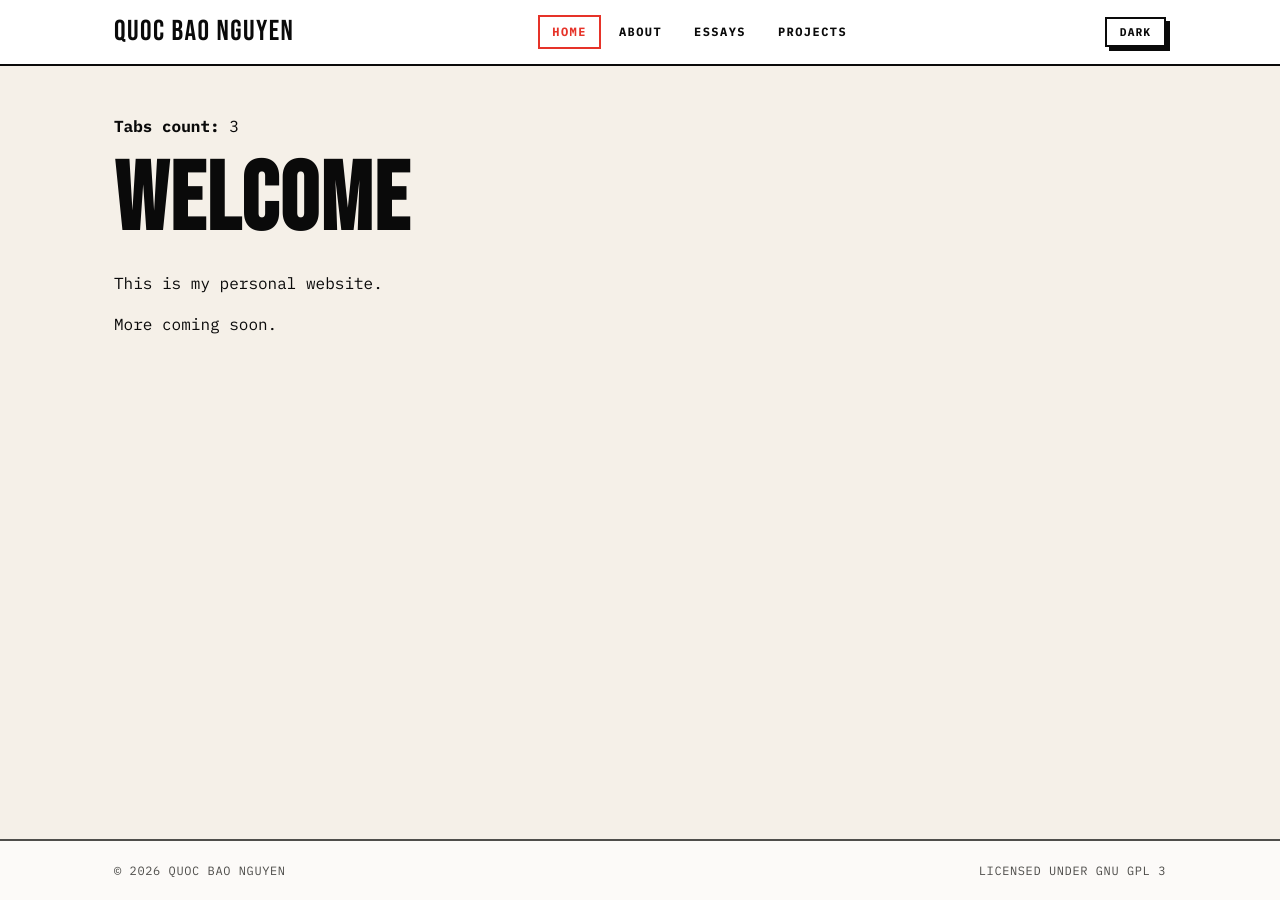
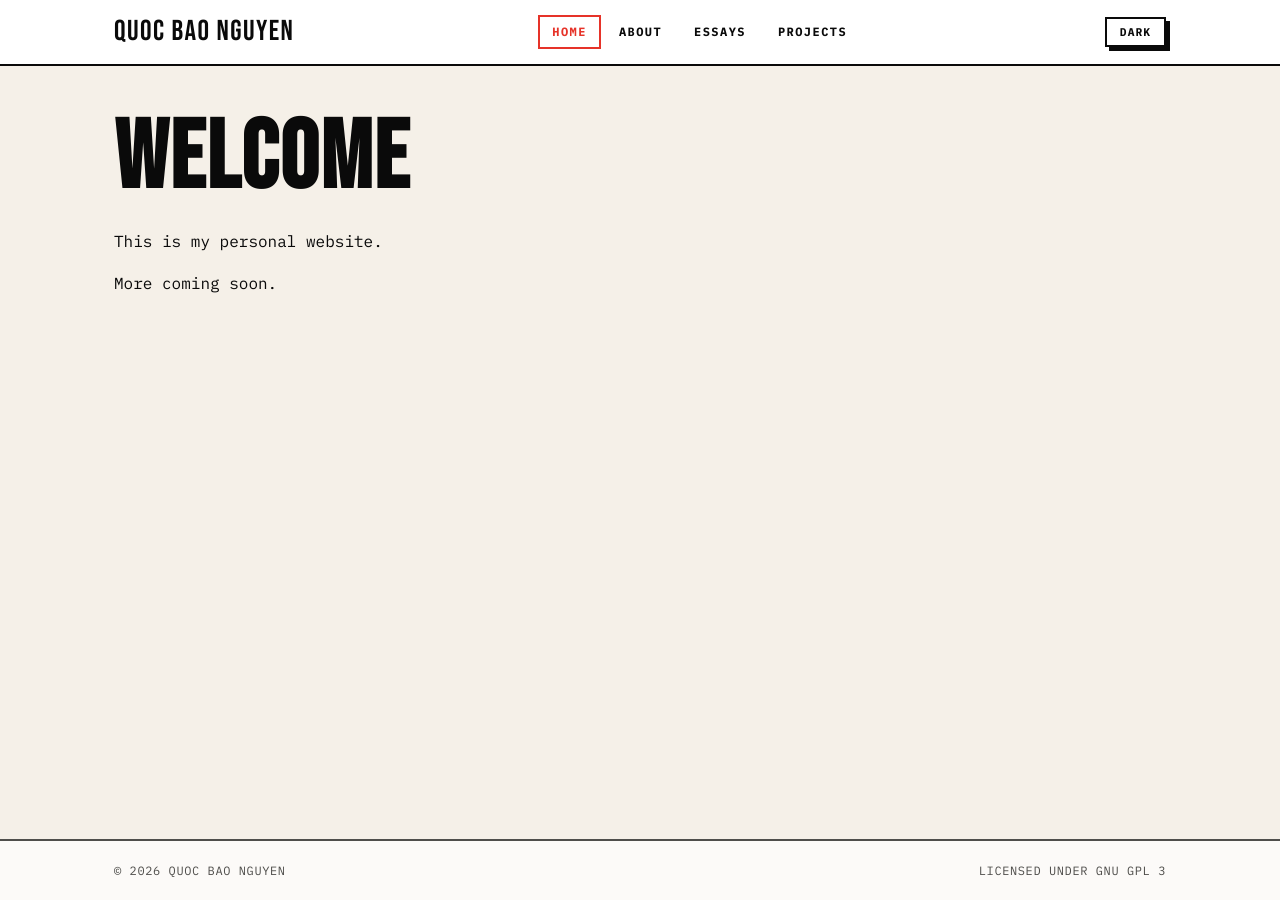
Before and after one commit to PaulScottNguyen/QuocBaoNguyen.github.io, a Jekyll site: the page built from index.md, in a window 1280 px wide. Built offline with Jekyll 4.4.1, drawn with Linux system fonts in a browser that asks for light colours.

Commit message:
Update default.html

```diff
--- a/_layouts/default.html
+++ b/_layouts/default.html
@@ -30,7 +30,7 @@
     :root {
       /* Bauhaus palette */
       --bg:           #F5F0E8;   /* warm off-white, softer than pure #fff   */
-      --surface:      #FFFFFF;   /* card / nav surface                      */
+      --surface:      #FFFFFF;   /* card / nav surface                       */
       --ink:          #0A0A0A;   /* near-black text                          */
       --border:       #0A0A0A;   /* hard borders — neobrutalism signature    */
 
@@ -302,14 +302,9 @@
       </a>
 
       <nav>
-        <!-- Re-integrated explicit Home link from the old template -->
-        <a href="{{ '/' | relative_url }}" {% if page.url == '/' %}class="active"{% endif %}>Home</a>
+        <a href="{{ '/' | relative_url }}"
+          {% if page.url == '/' %}class="active"{% endif %}>Home</a>
 
-        <!--
-          Jekyll tip: page.url gives the current page's path.
-          We compare it to each tab's url to add the .active class.
-          The | relative_url filter prepends the baseurl automatically.
-        -->
         {% assign sorted_tabs = site.tabs | sort: "order" %}
         {% for tab in sorted_tabs %}
           <a href="{{ tab.url | relative_url }}"
@@ -336,9 +331,6 @@
        ║  MAIN                                                    ║
        ╚══════════════════════════════════════════════════════════╝ -->
   <main>
-    <!-- Re-integrated Tabs Count from the old template -->
-    <p><strong>Tabs count:</strong> {{ site.tabs | size }}</p>
-
     {{ content }}
   </main>
 
@@ -348,7 +340,7 @@
        ╚══════════════════════════════════════════════════════════╝ -->
   <footer>
     <div class="footer-inner">
-      <span>© 2026 {{ site.title }}</span>
+      <span>© {{ 'now' | date: "%Y" }} {{ site.title }}</span>
       <span>Licensed under GNU GPL 3</span>
     </div>
   </footer>
```
